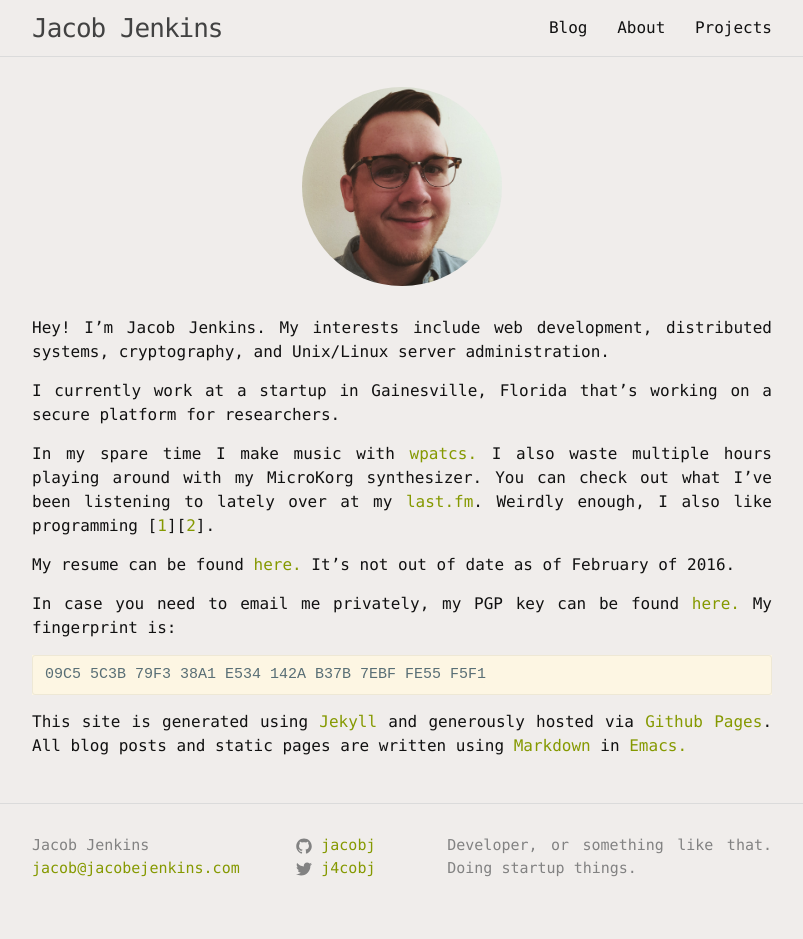
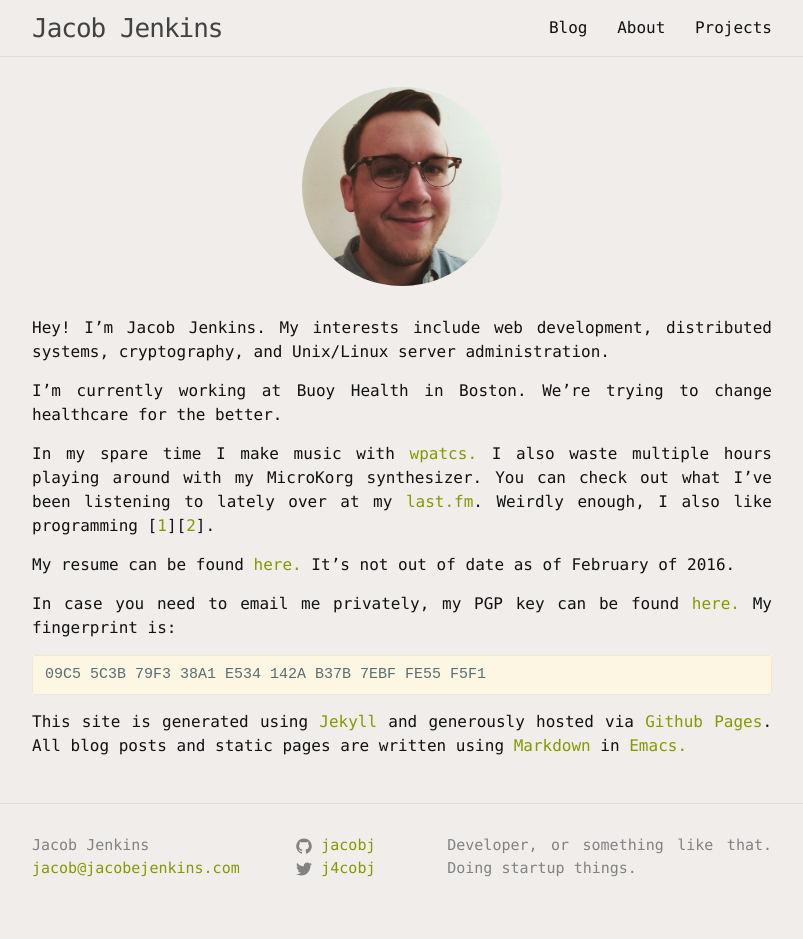
Before and after one commit to jacobj/jacobj.github.io, a Jekyll site: the page built from index.md, in a window 1280 px wide. Shown: the whole page, without its empty margins (238-1041 px from the left). Built offline with Jekyll 4.4.1, drawn with Linux system fonts in a browser that asks for light colours.

Commit message:
Update index.md

```diff
--- a/index.md
+++ b/index.md
@@ -10,8 +10,7 @@ permalink: /
 Hey! I'm Jacob Jenkins. My interests include web development, distributed systems,
 cryptography, and Unix/Linux server administration.
 
-I currently work at a startup in Gainesville, Florida that's working on a secure
-platform for researchers.
+I'm currently working at Buoy Health in Boston. We're trying to change healthcare for the better.
 
 In my spare time I make music with [wpatcs.](http://wpatcs.bandcamp.com) I also
 waste multiple hours playing around with my MicroKorg synthesizer. You can check
```
